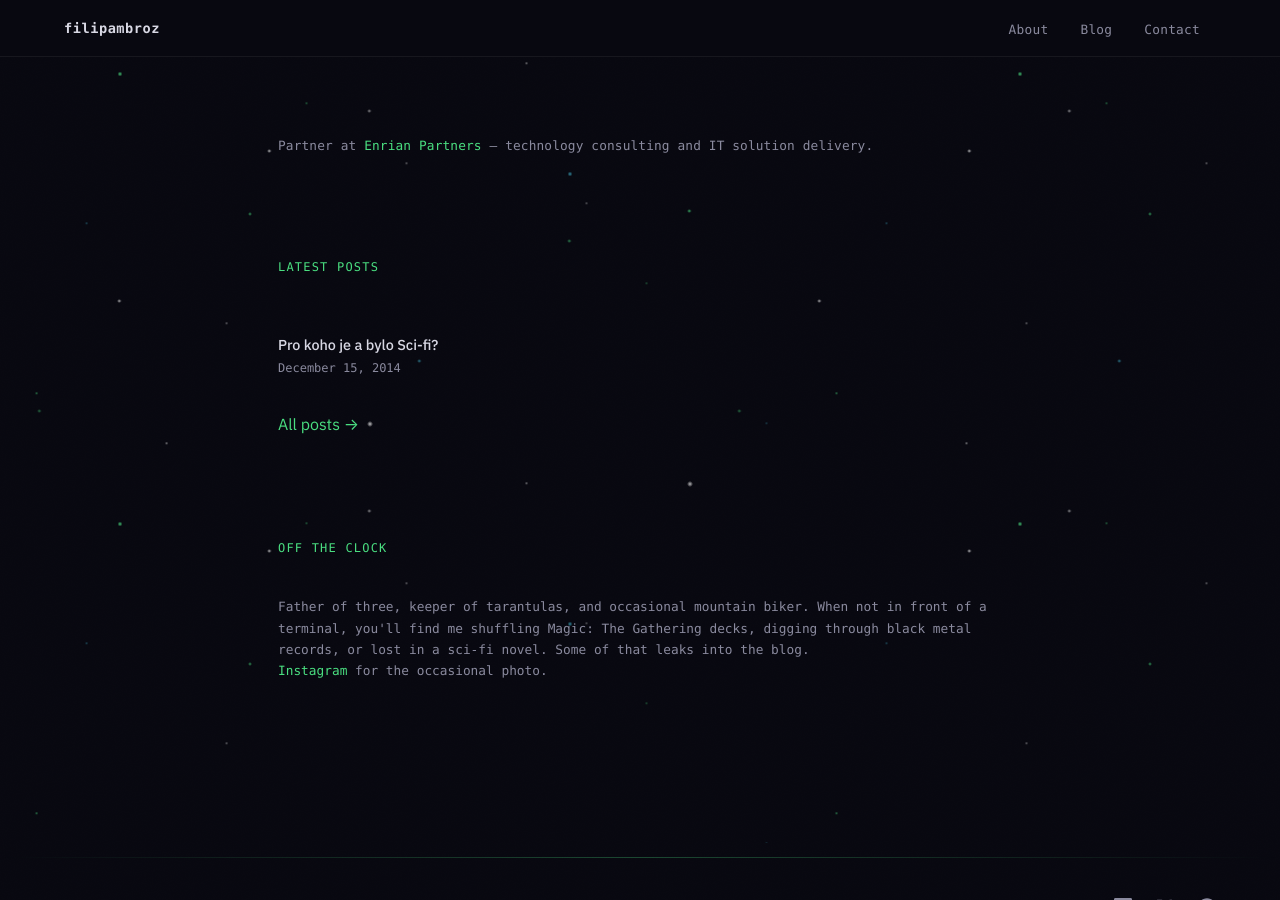
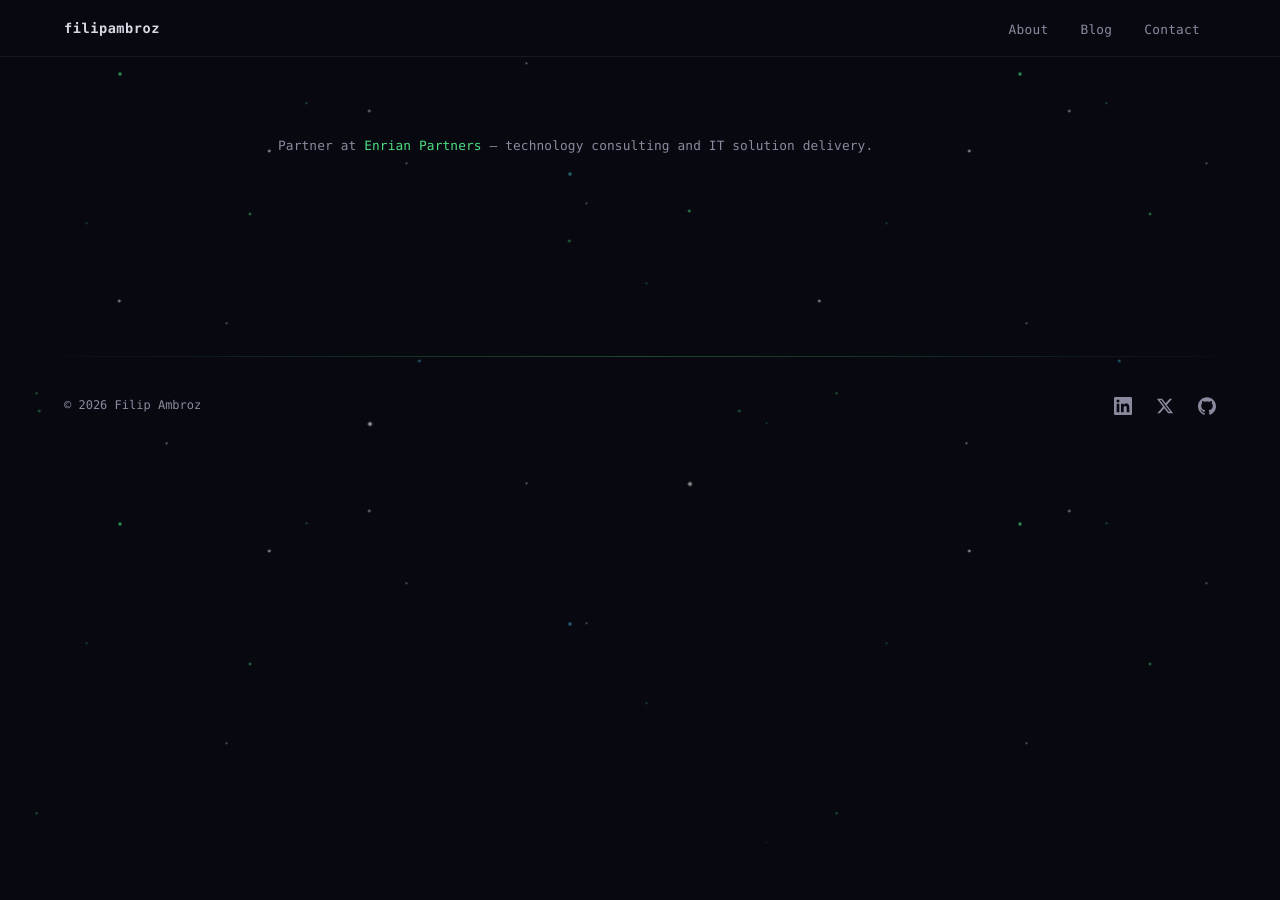
Before and after one commit to aborym/ambroz, a Jekyll site: the page built from index.html, in a window 1280 px wide and 900 px high, scrolled down 889 px. Built offline with Jekyll 4.4.1, drawn with Linux system fonts in a browser that asks for light colours; after the commit the page ends 1345 px from its top, so only the background shows below that.

Commit message:
Move Off the Clock and Latest Posts from homepage to About page
Homepage now ends after the Enrian Partners note — cleaner and
more focused. The personal section and blog post list live on
/about/ where visitors expect biographical detail.

Co-Authored-By: Claude Opus 4.6 <noreply@anthropic.com>

```diff
--- a/index.html
+++ b/index.html
@@ -45,21 +45,3 @@ title: Filip Ambroz — Tech Partner & CTO
 <section class="home-section">
   <p class="enrian-note">Partner at <a href="https://enrian.com" target="_blank" rel="noopener noreferrer">Enrian Partners</a> — technology consulting and IT solution delivery.</p>
 </section>
-
-{% if site.posts.size > 0 %}
-<section class="home-section">
-  <h2>Latest Posts</h2>
-  <ul class="post-list">
-  {% for post in site.posts limit:3 %}
-    <li><article><a href="{{ site.url }}{{ post.url }}">{{ post.title }} <span class="entry-date"><time datetime="{{ post.date | date_to_xmlschema }}">{{ post.date | date: "%B %d, %Y" }}</time></span></a></article></li>
-  {% endfor %}
-  </ul>
-  <p style="margin-top: var(--space-sm);"><a href="{{ site.url }}/blog/">All posts &rarr;</a></p>
-</section>
-{% endif %}
-
-<section class="home-section">
-  <h2>Off the Clock</h2>
-  <p class="personal-note">Father of three, keeper of tarantulas, and occasional mountain biker. When not in front of a terminal, you'll find me shuffling Magic: The Gathering decks, digging through black metal records, or lost in a sci-fi novel. Some of that leaks into the blog.</p>
-  <p class="personal-note"><a href="https://www.instagram.com/aborymCZ/" target="_blank" rel="noopener noreferrer">Instagram</a> for the occasional photo.</p>
-</section>
```
Also changed, not shown: about.md (+18 -0 lines).
